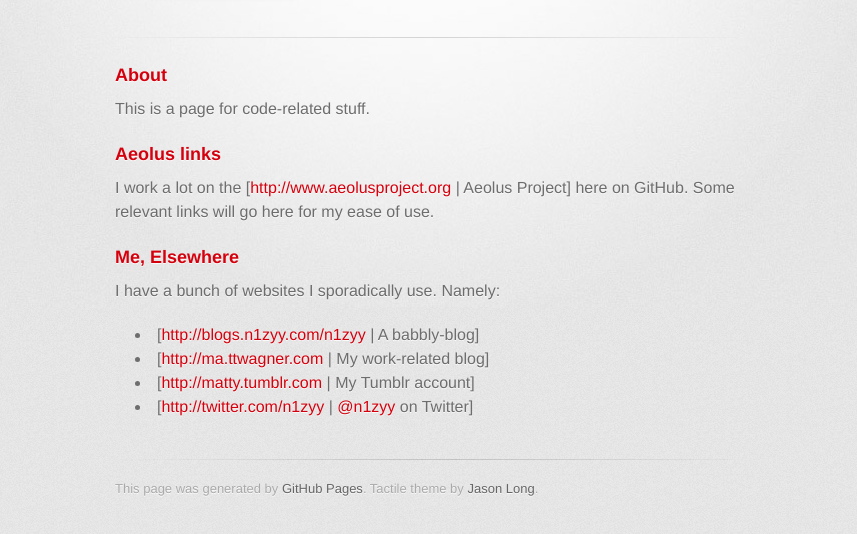
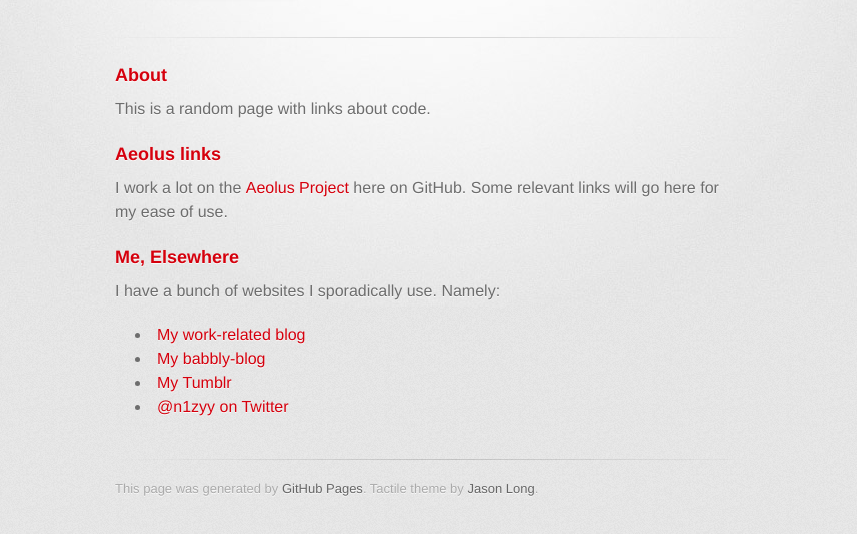
Before and after one commit to n1zyy/n1zyy.github.com, a plain HTML site: page index.html in a window 1280 px wide. Shown: the part 266-800 px from the top of the page, without its empty margins (215-1072 px from the left). Drawn offline with Linux system fonts and the light colour scheme; a web font is replaced by a local one.

Commit message:
Fix broken links

```diff
--- a/index.html
+++ b/index.html
@@ -31,21 +31,21 @@
         <section id="main_content">
           <h3>About</h3>
 
-<p>This is a page for code-related stuff.</p>
+<p>This is a random page with links about code.</p>
 
 <h3>Aeolus links</h3>
 
-<p>I work a lot on the [<a href="http://www.aeolusproject.org">http://www.aeolusproject.org</a> | Aeolus Project] here on GitHub. Some relevant links will go here for my ease of use.</p>
+<p>I work a lot on the <a href="http://www.aeolusproject.org">Aeolus Project</a> here on GitHub. Some relevant links will go here for my ease of use.</p>
 
 <h3>Me, Elsewhere</h3>
 
 <p>I have a bunch of websites I sporadically use. Namely:</p>
 
 <ul>
-<li>[<a href="http://blogs.n1zyy.com/n1zyy">http://blogs.n1zyy.com/n1zyy</a> | A babbly-blog]</li>
-<li>[<a href="http://ma.ttwagner.com">http://ma.ttwagner.com</a> | My work-related blog]</li>
-<li>[<a href="http://matty.tumblr.com">http://matty.tumblr.com</a> | My Tumblr account]</li>
-<li>[<a href="http://twitter.com/n1zyy">http://twitter.com/n1zyy</a> | <a href="https://github.com/n1zyy" class="user-mention">@n1zyy</a> on Twitter]</li>
+<li><a href="http://ma.ttwagner.com">My work-related blog</a></li>
+<li><a href="http://blogs.n1zyy.com/n1zyy">My babbly-blog</a></li>
+<li><a href="http://matty.tumblr.com">My Tumblr</a></li>
+<li><a href="http://twitter.com/n1zyy">@n1zyy on Twitter</a></li>
 </ul>
         </section>
 
```
